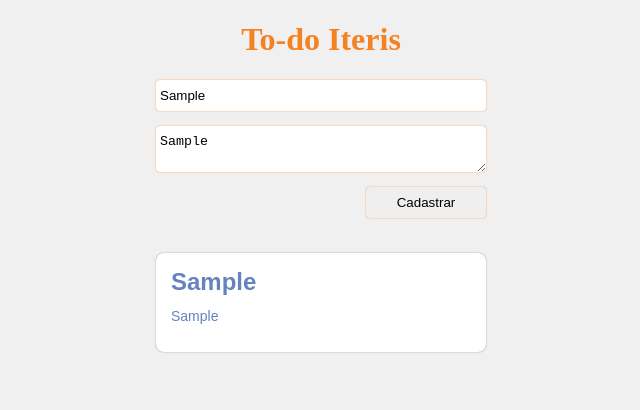
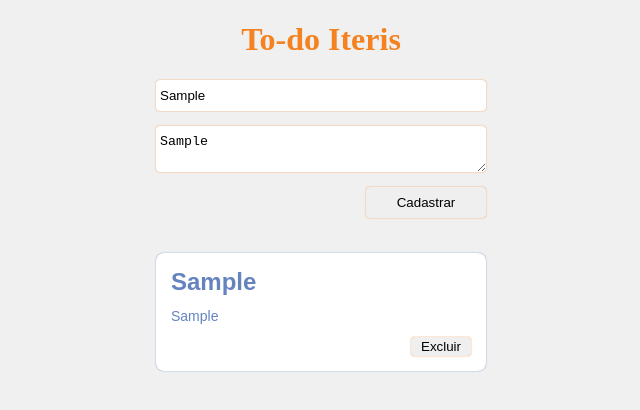
Before and after one commit to feliperocha93/papReact, a React (Create React App) app: page / in a window 1280 px wide. Both pictures are taken after typing "Sample", "Sample" into the empty fields and a click on the button "Cadastrar". Shown: the top 410 px of the page, without its empty margins (319-959 px from the left). Built offline with nearby package versions, Linux system fonts and the light colour scheme.

Commit message:
Finalizando projeto

```diff
--- a/src/App.js
+++ b/src/App.js
@@ -12,7 +12,7 @@ function App() {
     <div className="App">
       <Header title="To-do Iteris"></Header>
       <Form tasks={tasks} setTasks={(task) => setTasks(task)} />
-      <List tasks={tasks} />
+      <List tasks={tasks} setTasks={(task) => setTasks(task)} />
     </div>
   );
 }
--- a/src/Components/List/index.js
+++ b/src/Components/List/index.js
@@ -3,7 +3,15 @@ import ListItem from "../ListItem";
 
 import "./styles.css";
 
-function List({ tasks }) {
+function List({ tasks, setTasks }) {
+  function deleteTask(title) {
+    const filteredTasks = tasks.filter((task) => {
+      return task.title !== title;
+    });
+
+    setTasks(filteredTasks);
+  }
+
   return (
     <>
       {tasks.length > 0 ? (
@@ -12,6 +20,7 @@ function List({ tasks }) {
             key={task.title}
             title={task.title}
             description={task.description}
+            deleteTask={(title) => deleteTask(title)}
           />
         ))
       ) : (
--- a/src/Components/ListItem/index.js
+++ b/src/Components/ListItem/index.js
@@ -2,11 +2,20 @@ import React from "react";
 
 import "./styles.css";
 
-function ListItem({ title, description }) {
+function ListItem({ title, description, deleteTask }) {
+  function handleDelete(event) {
+    const title = event.target.name;
+
+    deleteTask(title);
+  }
+
   return (
     <div className="list-item">
       <h2>{title}</h2>
       <p>{description}</p>
+      <button type="button" name={title} onClick={handleDelete}>
+        Excluir
+      </button>
     </div>
   );
 }
--- a/src/Components/ListItem/styles.css
+++ b/src/Components/ListItem/styles.css
@@ -19,3 +19,21 @@
   line-height: 1.5;
   margin: 10px 0;
 }
+
+.list-item button {
+  border: none;
+  border-radius: 4px;
+  box-shadow: 0 0 1.5px #f58220;
+  cursor: pointer;
+  left: 240px;
+  outline: none;
+  padding: 2px 0;
+  position: relative;
+  transition: all 0.5s ease;
+  width: 60px;
+}
+
+.list-item button:hover {
+  color: #f58220;
+  box-shadow: 0 0 2.5px #f58220;
+}
```
